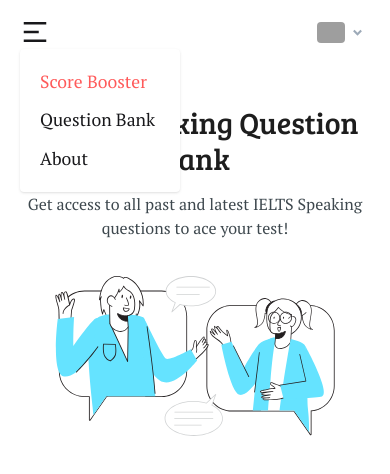
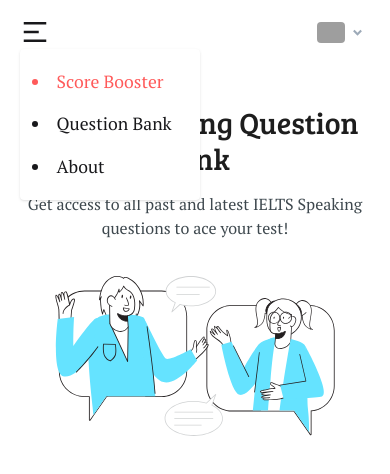
Before and after one commit to Mou2xie/SpeakingPass_v3, a Next.js app: page / in a window 390 px wide. Both pictures are taken after a click on the element 35 px from the left and 32 px from the top of the page. Shown: the top 474 px of the page. Built offline with nearby package versions, Linux system fonts and the light colour scheme; grey boxes are pictures that could not be loaded.

Commit message:
fix: Update MobileNavMenu to use a list for menu items and adjust styles

```diff
--- a/src/components/MobileNavMenu.tsx
+++ b/src/components/MobileNavMenu.tsx
@@ -11,11 +11,11 @@
             <RiMenu2Line size={30} />
             {
                 isOpen && (
-                    <div className=" absolute left-0 w-40 top-8 p-5 gap-3 font-(family-name:--font-ptSerif) text-[1.1rem] flex flex-col bg-white shadow rounded">
-                        <a href="" className=" text-[#FF5A5A]">Score Booster</a>
-                        <a href="">Question Bank</a>
-                        <a href="">About</a>
-                    </div>
+                    <ul className=" absolute left-0 w-45 top-8 p-3 font-(family-name:--font-ptSerif) list-disc list-inside text-[1.1rem] bg-white shadow rounded">
+                        <a href="" className=" text-[#FF5A5A]"><li className=" py-2">Score Booster</li></a>
+                        <a href=""><li className=" py-2">Question Bank</li></a>
+                        <a href=""><li className=" py-2">About</li></a>
+                    </ul>
                 )
             }
         </div>
```
